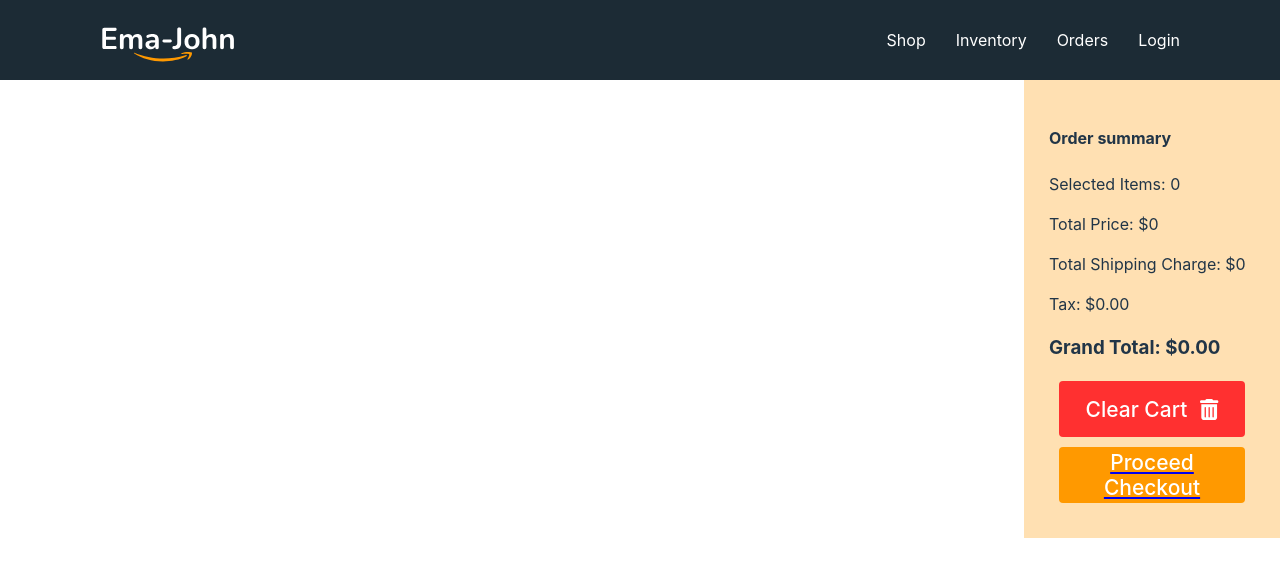
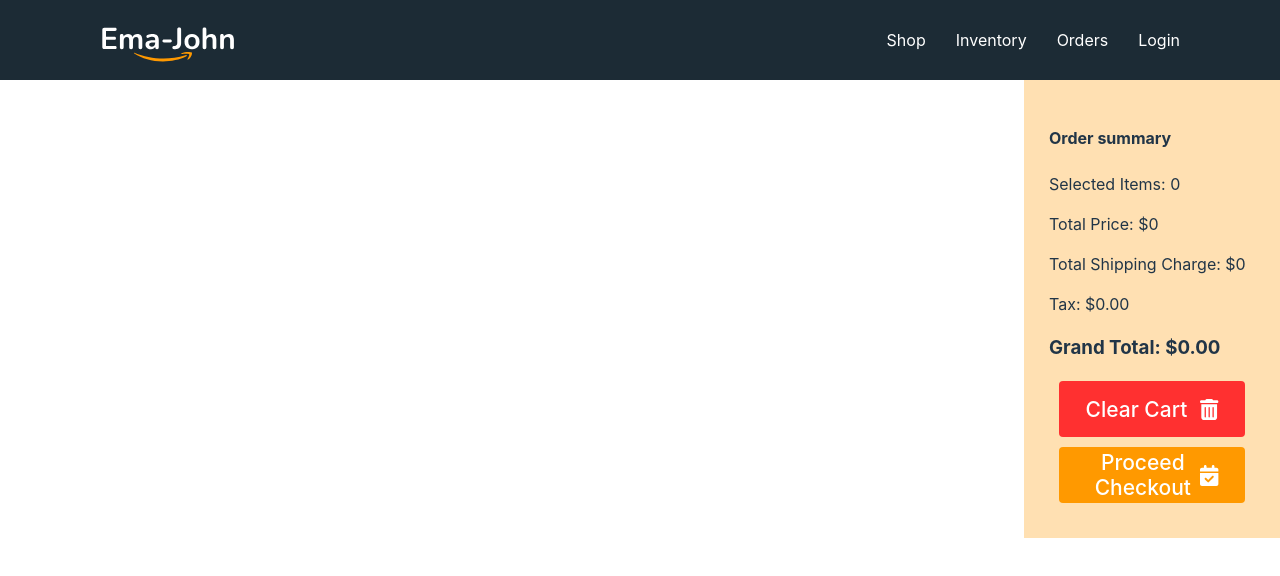
Before and after one commit to islammazharul/ema-john-simple, a React app: page /orders in a window 1280 px wide. Shown: the top 576 px of the page. Built offline with nearby package versions, Linux system fonts and the light colour scheme; the HTML template or start-up script is replaced by a standard one.

Commit message:
add checkout button

```diff
--- a/src/components/Orders/Orders.jsx
+++ b/src/components/Orders/Orders.jsx
@@ -4,6 +4,8 @@ import { Link, useLoaderData } from 'react-router-dom';
 import ReviewItems from '../Review/ReviewItems';
 import './Order.css'
 import { deleteShoppingCart, removeFromDb } from '../../utilities/fakedb';
+import { FontAwesomeIcon } from '@fortawesome/react-fontawesome'
+import { faCalendarCheck } from '@fortawesome/free-solid-svg-icons'
 
 const Orders = () => {
     const savedCart = useLoaderData();
@@ -37,8 +39,11 @@ const Orders = () => {
                 cart={cart}
                 handleClearCart={handleClearCart}
                 >
-                    <Link to="/checkout">
-                        <button className='btn-proceed'>Proceed Checkout</button>
+                    <Link className='proceed-link' to="/checkout">
+                        <button className='btn-proceed'>
+                            <span>Proceed Checkout</span>
+                            <FontAwesomeIcon icon={faCalendarCheck} />
+                            </button>
                     </Link>
                 </Cart>
             </div>
--- a/src/components/Shop/Shop.css
+++ b/src/components/Shop/Shop.css
@@ -7,6 +7,9 @@
     grid-template-columns: repeat(3, 1fr);
     gap: 50px;
     margin: 0 auto;
+}
+.proceed-link{
+    text-decoration: none;
 }
 .btn-proceed{
     display: flex;
--- a/src/components/Shop/Shop.jsx
+++ b/src/components/Shop/Shop.jsx
@@ -4,6 +4,8 @@ import Cart from '../Cart/Cart';
 import Product from '../Product/Product';
 import './Shop.css'
 import { Link } from 'react-router-dom';
+import { FontAwesomeIcon } from '@fortawesome/react-fontawesome'
+import { faArrowRight } from '@fortawesome/free-solid-svg-icons'
 const Shop = () => {
     const [products, setProducts] = useState([]);
     const [cart, setCart] = useState([]);
@@ -75,8 +77,11 @@ const Shop = () => {
                 cart={cart}
                 handleClearCart={handleClearCart}
                 >
-                    <Link to="/orders">
-                        <button className='btn-proceed'>Review Order</button>
+                    <Link className='proceed-link' to="/orders">
+                        <button className='btn-proceed'>
+                            <span>Review Order</span>
+                            <FontAwesomeIcon icon={faArrowRight} />
+                            </button>
                     </Link>
                 </Cart>
             </div>
```
